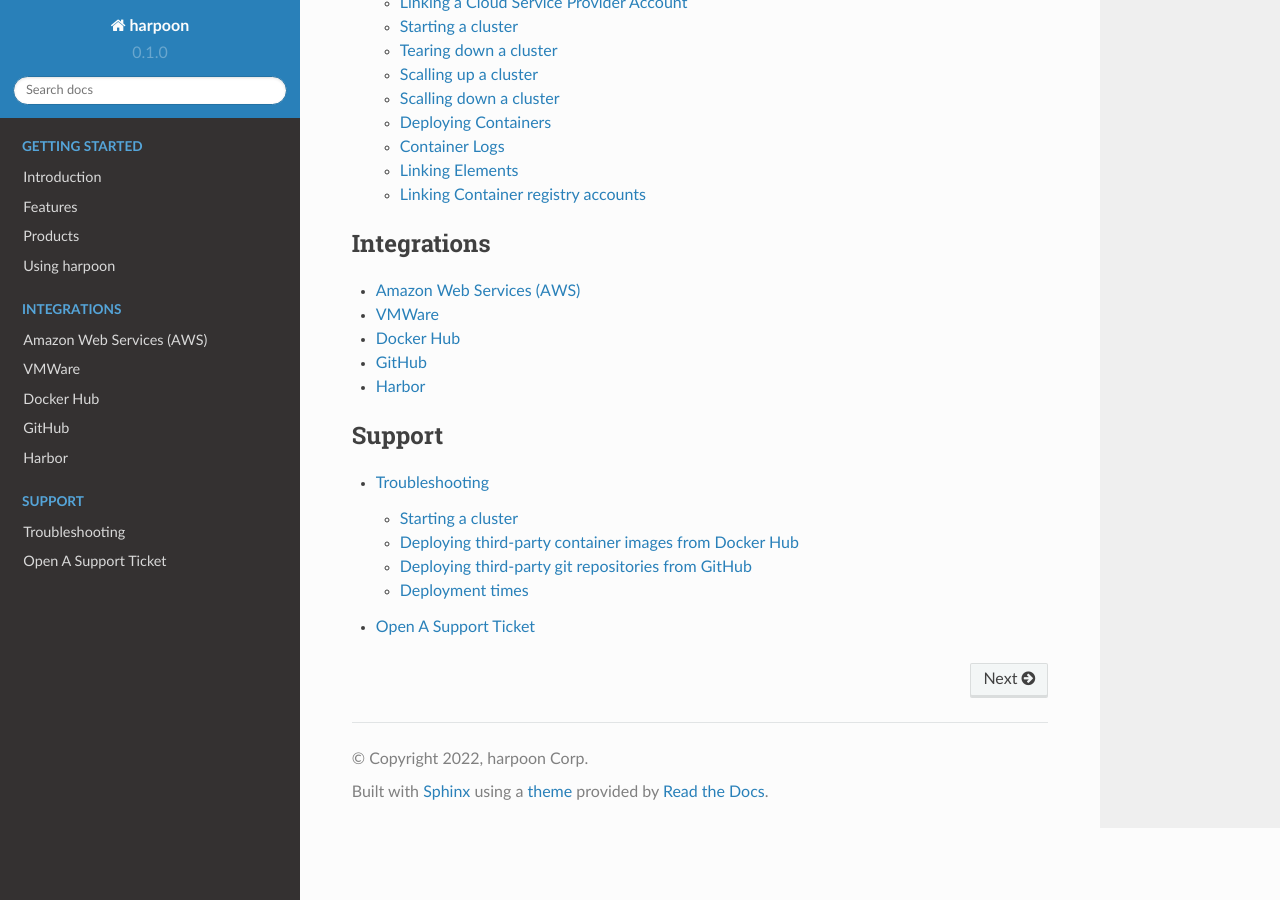
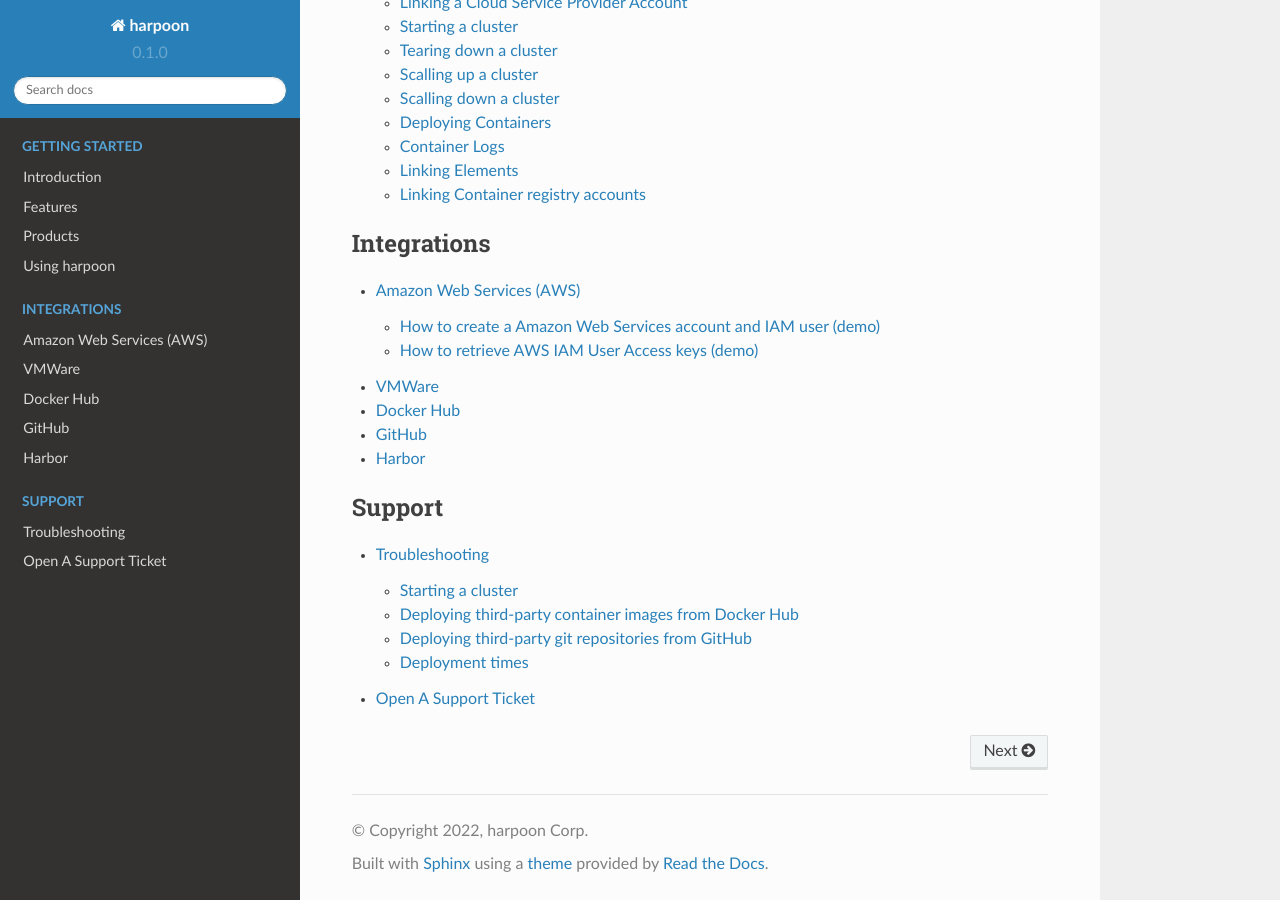
Before and after one commit to harpooncorp/docs, a Sphinx documentation site: the page built from docs/source/index.rst, in a window 1280 px wide and 900 px high, scrolled down 1245 px. Built offline with Sphinx 7.4.7 and the Read the Docs theme 2.0.0, drawn with Linux system fonts in a browser that asks for light colours.

Commit message:
add demos

```diff
--- a/docs/source/aws.rst
+++ b/docs/source/aws.rst
@@ -18,3 +18,25 @@
 not interfere with any other virtual infrastructure in your AWS account, you could always potentially
 run into hitting a resource limit that might require you to request a higher limit for a particular
 resource.
+
+How to create a Amazon Web Services account and IAM user (demo)
+------------------
+
+.. raw:: html
+
+    <div>
+        <video width="320" height="240" controls>
+        <source src="_static/createAwsAccountAndUser.mov” type="video/mov”>
+        </video>
+    </div>
+
+How to retrieve AWS IAM User Access keys (demo)
+------------------
+
+.. raw:: html
+
+    <div>
+        <video width="320" height="240" controls>
+        <source src="_static/getAccessKeys.mov” type="video/mov”>
+        </video>
+    </div>
```
